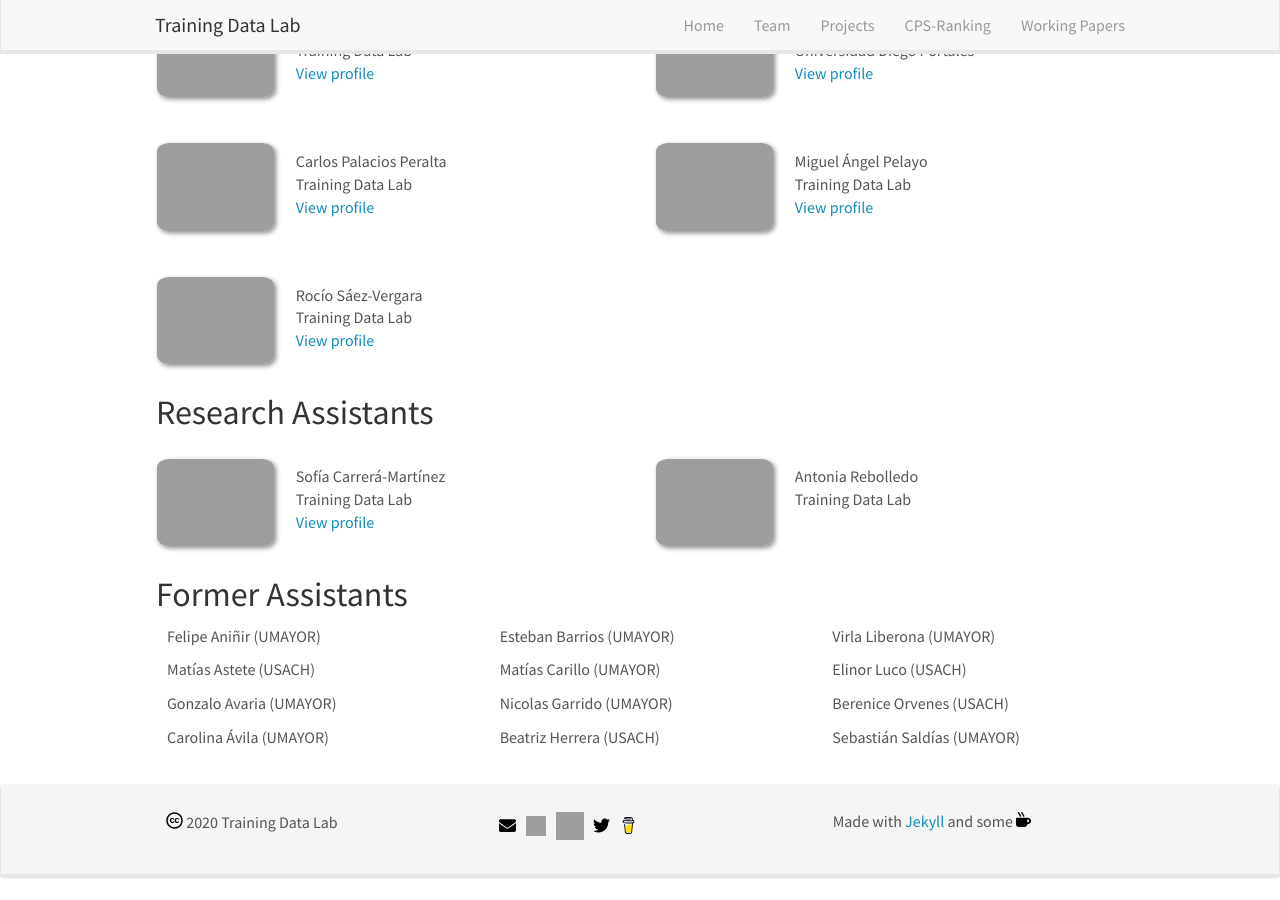
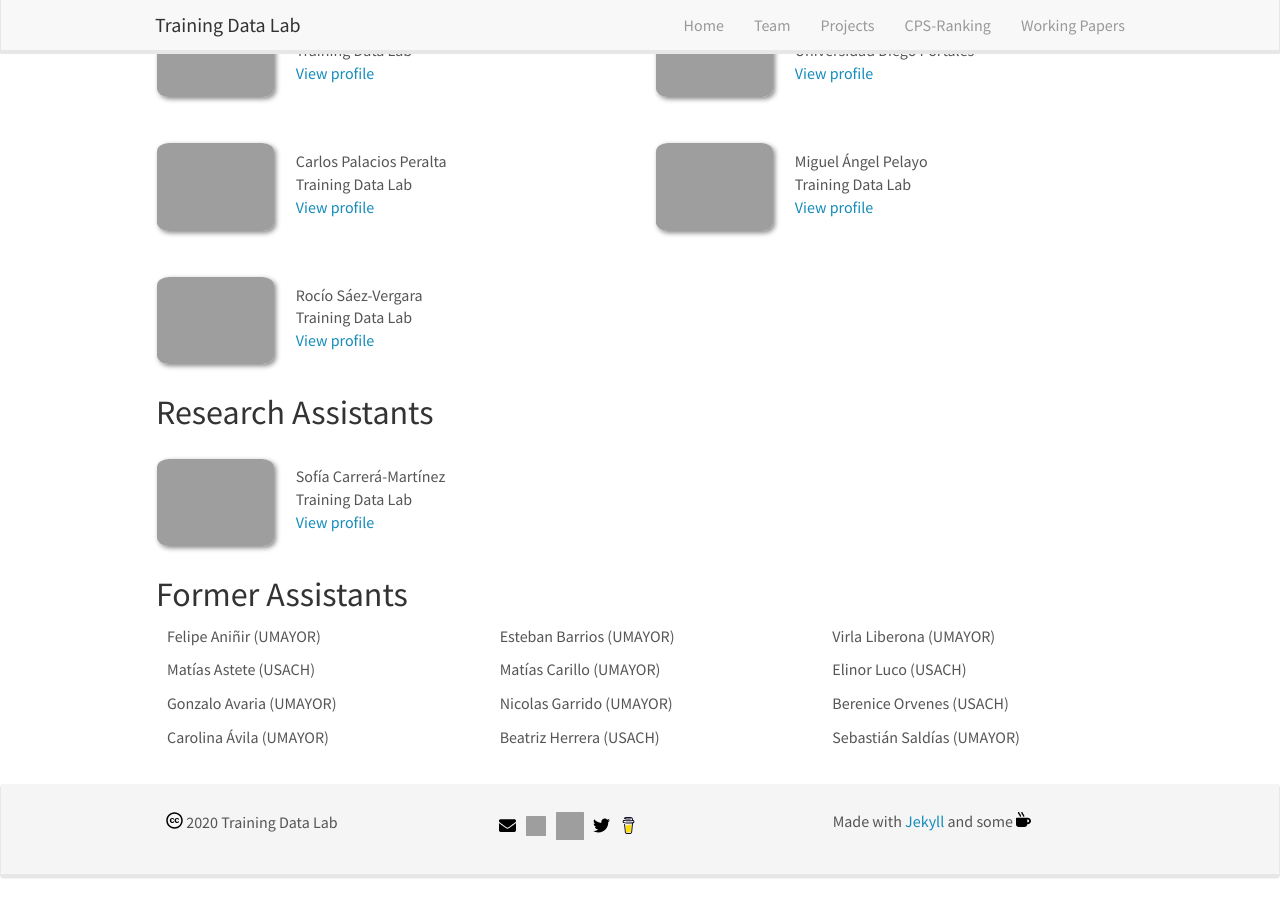
Before and after one commit to training-datalab/old-training-datalab.com, a Jekyll site: the page built from _pages/team.md, in a window 1280 px wide and 900 px high, scrolled down 908 px. Built offline with Jekyll 4.4.1, drawn with Linux system fonts in a browser that asks for light colours; nearby versions of some CDN libraries.

Commit message:
Update research_assistants.yml

```diff
--- a/_data/research_assistants.yml
+++ b/_data/research_assistants.yml
@@ -3,9 +3,3 @@
   info: Training Data Lab
   email: sofia.carrera@urosario.edu.co
   website: <a href="/team/scarreramartinez">View profile</a>
-
-- name: Antonia Rebolledo
-  photo: arebolledo.jpg
-  info: Training Data Lab
-  email: antonia.rebolledo@training-datalab.com
-  website:
```
